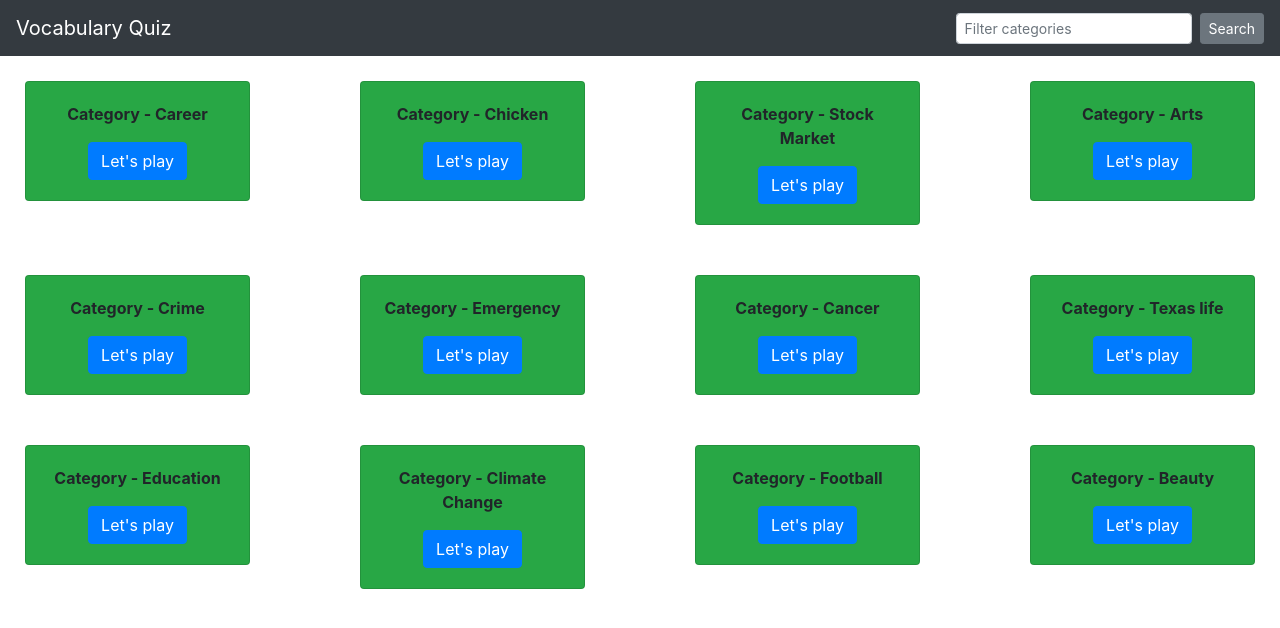
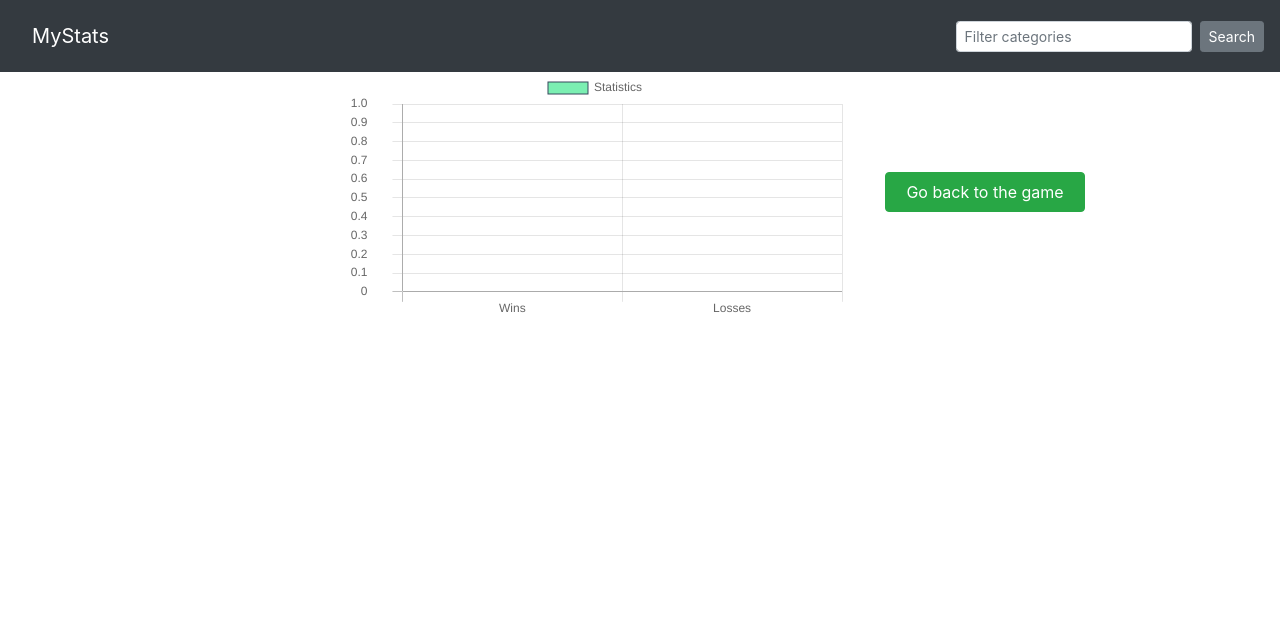
Before and after one commit to tmussa1/p3, a Vue app: page /stats in a window 1280 px wide. Shown: the top 628 px of the page. Built offline with nearby package versions, Linux system fonts and the light colour scheme.

Commit message:
most logic working

```diff
--- a/package.json
+++ b/package.json
@@ -10,6 +10,7 @@
   "dependencies": {
     "axios": "^0.19.2",
     "bootstrap-vue": "^2.11.0",
+    "chart.js": "^2.9.3",
     "core-js": "^3.6.4",
     "dotenv": "^8.2.0",
     "firebase": "^7.14.1",
--- /dev/null
+++ b/public/winningStatistics.js
@@ -0,0 +1,31 @@
+export const winningStatistics = {
+  type: 'bar',
+  data: {
+    labels: ['Wins', 'Losses'],
+    datasets: [
+      {
+        label: 'Statistics',
+        data: [0, 0],
+        backgroundColor: ['rgba(123, 239, 178, 1)', 'rgba(54,73,93,.5)'],
+        borderColor: ['#36495d', '#36495d'],
+        borderWidth: 1,
+      },
+    ],
+  },
+  options: {
+    responsive: true,
+    lineTension: 1,
+    scales: {
+      yAxes: [
+        {
+          ticks: {
+            beginAtZero: true,
+            padding: 25,
+          },
+        },
+      ],
+    },
+  },
+};
+
+export default winningStatistics;
--- a/src/App.vue
+++ b/src/App.vue
@@ -1,20 +1,17 @@
 <template>
-  <div id="app">
-    <NavBar />
+  <div id="app" v-cloak>
     <router-view></router-view>
   </div>
 </template>
 
 <script>
-import NavBar from "./components/NavBar.vue";
-
 export default {
-  name: "App",
-  components: {
-    NavBar
-  }
+  name: "App"
 };
 </script>
 
 <style>
+[v-cloak] {
+  display: none;
+}
 </style>
--- a/src/components/Game.vue
+++ b/src/components/Game.vue
@@ -1,5 +1,6 @@
 <template>
-  <div>
+  <div v-cloak>
+    <NavBar :showStats="true" :winCount="winCount" :lossCount="lossCount" />
     <h3>Category - {{ category }}</h3>
     <b-card
       title="Name a word for"
@@ -65,7 +66,7 @@
           <div class="spacer"></div>
           <router-link to="/" exact>
             <b-button variant="success" class="diff-button"
-              >Pick a Different Category</b-button
+              >Pick a Category from HomePage</b-button
             >
           </router-link>
         </div>
@@ -78,6 +79,8 @@
 require('dotenv').config();
 import wordData from '../../public/wordData';
 import axios from 'axios';
+import NavBar from './NavBar.vue';
+
 /* eslint-disable no-unused-vars */
 export default {
   data: function() {
@@ -93,10 +96,12 @@ export default {
       showSuccess: false,
       alertFailure: 'alert alert-danger col-md-8',
       alertSuccess: 'alert alert-success col-md-8',
-      alertAnswer: 'alert alert-info col-md-8',
+      alertAnswer: 'alert alert-secondary col-md-8',
       attemptCount: 0,
       attemptLeft: 3,
       countBiggerThanThree: false,
+      winCount: 0,
+      lossCount: 0,
     };
   },
   methods: {
@@ -123,7 +128,6 @@ export default {
         },
       })
         .then((response) => {
-          console.log(this.randomWord);
           this.hintone =
             response.data.results[0] == null
               ? ''
@@ -157,6 +161,8 @@ export default {
       ) {
         this.showFailure = false;
         this.showSuccess = true;
+        this.winCount += 1;
+        document.getElementById('sub-button').disabled = true;
       } else {
         this.showFailure = true;
         this.showSuccess = false;
@@ -172,18 +178,25 @@ export default {
   },
   watch: {
     attemptCount: function() {
-      if (this.attemptCount >= 3) {
+      if (this.attemptCount == 3) {
         this.countBiggerThanThree = true;
         this.showFailure = false;
         this.showSuccess = false;
+        this.lossCount += 1;
         document.getElementById('sub-button').disabled = true;
       }
     },
+  },
+  components: {
+    NavBar,
   },
 };
 </script>
 
 <style scoped>
+[v-cloak] {
+  display: none !important;
+}
 .spacer {
   margin-left: 120px;
 }
@@ -213,13 +226,10 @@ h3 {
 #sub-button {
   margin-left: 20px;
 }
-.again-button {
-  padding-left: 40px;
-  padding-right: 40px;
-}
+.again-button,
 .diff-button {
-  padding-left: 20px;
-  padding-right: 20px;
+  padding-left: 10px;
+  padding-right: 10px;
 }
 #fail-alerter,
 #success-alerter,
--- a/src/components/HomePage.vue
+++ b/src/components/HomePage.vue
@@ -1,5 +1,6 @@
 <template>
   <div>
+    <NavBar :showStats="false" />
     <div class="row">
       <b-card-group deck>
         <div
@@ -21,6 +22,7 @@
 
 <script>
 import wordData from "../../public/wordData";
+import NavBar from "./NavBar.vue";
 
 /* eslint-disable no-unused-vars */
 export default {
@@ -30,7 +32,10 @@ export default {
     };
   },
   methods: {},
-  mounted() {}
+  mounted() {},
+  components: {
+    NavBar
+  }
 };
 </script>
 <style scoped>
--- a/src/components/NavBar.vue
+++ b/src/components/NavBar.vue
@@ -1,9 +1,19 @@
 <template>
   <div>
     <b-navbar type="dark" variant="dark">
-      <router-link to="/">
+      <router-link to="/" v-if="!showStats">
         <b-navbar-brand id="nav-home">Vocabulary Quiz</b-navbar-brand>
       </router-link>
+      <b-navbar variant="faded" type="light" v-if="showStats">
+        <router-link
+          :to="{
+            name: 'stats',
+            params: { winCount: updatedWinCount, lossCount: updatedLossCount },
+          }"
+        >
+          <b-navbar-brand>MyStats</b-navbar-brand>
+        </router-link>
+      </b-navbar>
       <b-navbar-toggle target="nav-collapse"></b-navbar-toggle>
       <b-collapse id="nav-collapse" is-nav>
         <b-navbar-nav class="ml-auto">
@@ -14,7 +24,13 @@
               placeholder="Filter categories"
               v-model="searchWord"
             ></b-form-input>
-            <b-button size="sm" class="my-2 my-sm-0" type="submit" @click="searchCategory">Search</b-button>
+            <b-button
+              size="sm"
+              class="my-2 my-sm-0"
+              type="submit"
+              @click="searchCategory"
+              >Search</b-button
+            >
           </b-nav-form>
         </b-navbar-nav>
       </b-collapse>
@@ -23,26 +39,37 @@
 </template>
 
 <script>
-import wordData from "../../public/wordData";
+import wordData from '../../public/wordData';
 
 /* eslint-disable no-unused-vars */
 export default {
   data: function() {
     return {
       wordData: wordData.data,
-      searchWord: ""
+      searchWord: '',
+      updatedWinCount: 0,
+      updatedLossCount: 0,
     };
   },
   methods: {
     searchCategory: function() {
       this.$router.push({
-        path: "/"
+        path: '/',
       });
       this.$router.push({
-        path: "categories/" + this.searchWord
+        path: 'categories/' + this.searchWord,
       });
-    }
-  }
+    },
+  },
+  props: ['showStats', 'winCount', 'lossCount'],
+  watch: {
+    winCount: function() {
+      this.updatedWinCount = this.$props.winCount;
+    },
+    lossCount: function() {
+      this.updatedLossCount = this.$props.lossCount;
+    },
+  },
 };
 </script>
 
--- /dev/null
+++ b/src/components/Stats.vue
@@ -0,0 +1,89 @@
+<template>
+  <div v-cloak>
+    <NavBar :showStats="true" />
+    <div class="row">
+      <div id="chartDiv">
+        <canvas id="player-statistics"></canvas>
+      </div>
+      <div class="spacer"></div>
+      <b-button variant="success" @click="playGame" id="game-button"
+        >Go back to the game</b-button
+      >
+    </div>
+  </div>
+</template>
+
+<script>
+import NavBar from './NavBar.vue';
+import Chart from 'chart.js';
+import winningStatistics from './../../public/winningStatistics';
+
+/* eslint-disable no-unused-vars */
+export default {
+  data: function() {
+    return {
+      winningStatistics: winningStatistics,
+      updatedWinCount: 0,
+      updatedLossCount: 0,
+    };
+  },
+  methods: {
+    formChart: function(statistics) {
+      let chartCanvas = document.getElementById('player-statistics');
+      let playerChart = new Chart(chartCanvas, {
+        type: statistics.type,
+        data: statistics.data,
+        options: statistics.options,
+      });
+    },
+    updateCount: function() {
+      this.updatedWinCount = parseInt(this.$route.params.winCount);
+      this.updatedLossCount = parseInt(this.$route.params.lossCount);
+    },
+    playGame: function() {
+      this.$router.push({
+        path: '/',
+      });
+    },
+  },
+  mounted() {
+    this.updateCount();
+    this.winningStatistics.data.datasets[0].data[0] = this.updatedWinCount;
+    this.winningStatistics.data.datasets[0].data[1] = this.updatedLossCount;
+    this.formChart(this.winningStatistics);
+  },
+  components: {
+    NavBar,
+  },
+  watch: {
+    updatedWinCount: function() {
+      this.winningStatistics.data.datasets[0].data[0] += this.updatedWinCount;
+      this.formChart(this.winningStatistics);
+    },
+    updatedLossCount: function() {
+      this.winningStatistics.data.datasets[0].data[1] += this.updatedLossCount;
+      this.formChart(this.winningStatistics);
+    },
+  },
+};
+</script>
+
+<style scoped>
+[v-cloak] {
+  display: none !important;
+}
+#chartDiv {
+  width: 500px;
+  height: 500px;
+  margin-left: 360px;
+}
+#game-button {
+  width: 200px;
+  height: 40px;
+  margin-top: 100px;
+}
+.spacer {
+  margin-left: 20px;
+  margin-right: 20px;
+}
+</style>
--- a/src/main.js
+++ b/src/main.js
@@ -6,6 +6,7 @@ import { BootstrapVue } from 'bootstrap-vue';
 import VueRouter from 'vue-router';
 import HomePage from './components/HomePage';
 import Game from './components/Game';
+import Stats from './components/Stats';
 
 Vue.config.productionTip = false;
 Vue.use(BootstrapVue);
@@ -14,6 +15,7 @@ Vue.use(VueRouter);
 const routes = [
   { path: '/', component: HomePage },
   { path: '/categories/:category', component: Game },
+  { path: '/stats', name: 'stats', props: true, component: Stats },
   { path: '*', component: HomePage },
 ];
 
```
Also changed, not shown: 2 other files (tests, documents, lock files or other folders).
